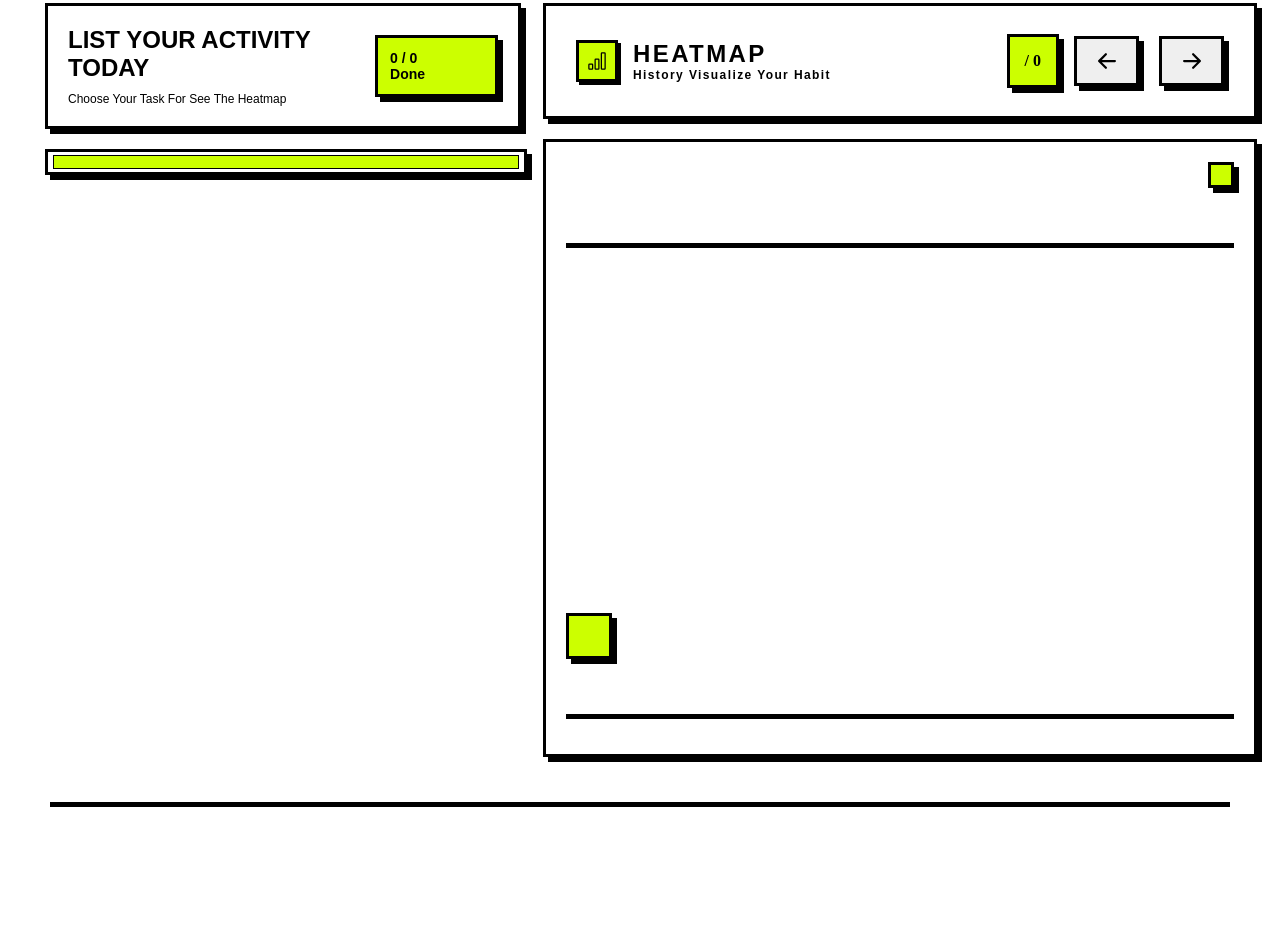
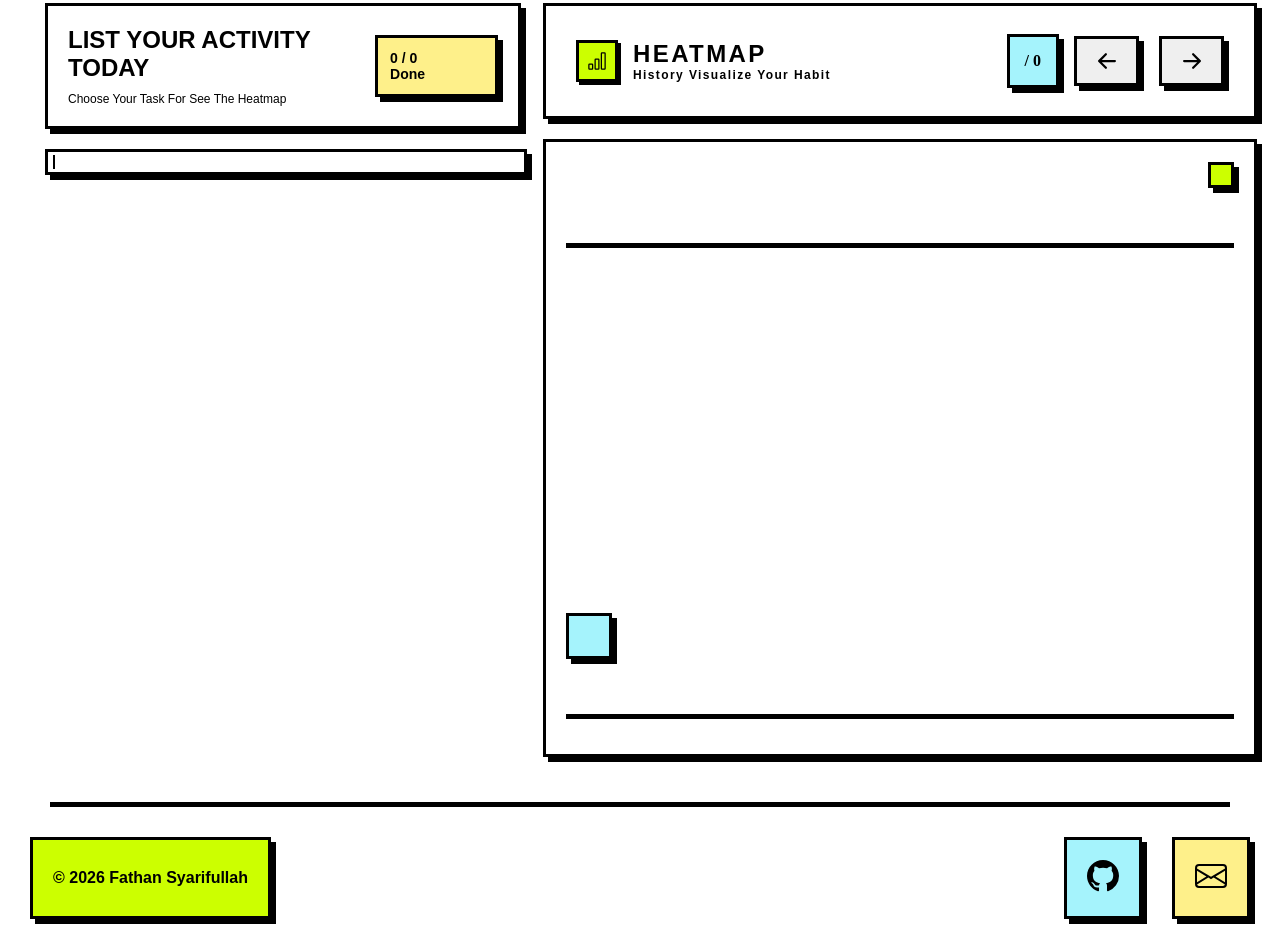
Before and after one commit to fattsyarifullah-hub/Habit-Tracker, a plain HTML site: page index.html in a window 1280 px wide. Shown: the part 308-1257 px from the top of the page. Before the commit the page ends 1145 px from the top, so only its background shows below. Drawn offline with Linux system fonts and the light colour scheme.

Commit message:
detailing

```diff
--- a/footer.css
+++ b/footer.css
@@ -0,0 +1,57 @@
+footer {
+    margin-top: 30px;
+    display: flex;
+    flex-direction: row;
+    justify-content: space-between;
+}
+
+.copyright {
+    padding: 20px;
+    border: 3px solid black;
+    box-shadow: 5px 5px 0px black;
+    display: flex;
+    justify-content: center;
+    background-color: #CCFF00;
+    align-items: center;
+    font-size: 16px;
+    font-weight: 800;
+    font-family: "Montserrat", sans-serif;
+    transition: transform 0.3s ease, box-shadow 0.3s ease;
+}
+
+.copyright:hover {
+    transform: translateY(-5px);
+    box-shadow: 7px 7px 0px black;
+}
+
+.contact {
+    height: fit-content;
+    display: flex;
+    flex-direction: row;
+    gap: 30px;
+    align-items: center;
+}
+
+.github, .email {
+    padding: 20px;
+    border: 3px solid black;
+    box-shadow: 5px 5px 0px black;
+    transition: transform 0.3s ease, box-shadow 0.3s ease;
+}
+
+.github:hover, .email:hover {
+    transform: translateY(-5px);
+    box-shadow: 7px 7px 0px black;
+}
+
+.github > a, .email > a {
+    text-decoration: none;
+}
+
+.github {
+    background-color: #A5F3FC;
+}
+
+.email {
+    background-color: #FEF08A;
+}
--- a/header.css
+++ b/header.css
@@ -97,7 +97,7 @@ header {
     font-weight: 700;
     font-size: 12px;
     width: fit-content;
-    background-color: #CCFF00;
+    background-color: #FEF08A;
     border: 3px solid black;
     padding: 5px;
     transition: transform 0.3s ease, box-shadow 0.3s ease;
--- a/index.html
+++ b/index.html
@@ -29,7 +29,7 @@
         </div>
 
         <div class="text-title">
-          <h1>HABITRACKER</h1>
+          <h1>HABITOMIC</h1>
           <p>Consistency Is A Key For Build Your Future</p>
         </div>
       </div>
@@ -121,6 +121,7 @@
                   />
                 </svg>
               </button>
+
               <button class="button-right" onclick="nextTask()">
                 <svg
                   xmlns="http://www.w3.org/2000/svg"
@@ -171,6 +172,24 @@
 
     <!-- FOOTER -->
     <footer>
+      <div class="copyright">
+        <p>&copy; 2026 Fathan Syarifullah</p>
+      </div>
+
+      <div class="contact">
+
+        <div class="github">
+          <a href="https://github.com/fattsyarifullah-hub"><svg xmlns="http://www.w3.org/2000/svg" width="32" height="32" fill="black" class="bi bi-github" viewBox="0 0 16 16">
+  <path d="M8 0C3.58 0 0 3.58 0 8c0 3.54 2.29 6.53 5.47 7.59.4.07.55-.17.55-.38 0-.19-.01-.82-.01-1.49-2.01.37-2.53-.49-2.69-.94-.09-.23-.48-.94-.82-1.13-.28-.15-.68-.52-.01-.53.63-.01 1.08.58 1.23.82.72 1.21 1.87.87 2.33.66.07-.52.28-.87.51-1.07-1.78-.2-3.64-.89-3.64-3.95 0-.87.31-1.59.82-2.15-.08-.2-.36-1.02.08-2.12 0 0 .67-.21 2.2.82.64-.18 1.32-.27 2-.27s1.36.09 2 .27c1.53-1.04 2.2-.82 2.2-.82.44 1.1.16 1.92.08 2.12.51.56.82 1.27.82 2.15 0 3.07-1.87 3.75-3.65 3.95.29.25.54.73.54 1.48 0 1.07-.01 1.93-.01 2.2 0 .21.15.46.55.38A8.01 8.01 0 0 0 16 8c0-4.42-3.58-8-8-8"/>
+</svg></a>
+        </div>
+
+        <div class="email">
+          <a href="/mailto:syarifullahfathan@gmail.com"><svg xmlns="http://www.w3.org/2000/svg" width="32" height="32" fill="black" class="bi bi-envelope" viewBox="0 0 16 16">
+  <path d="M0 4a2 2 0 0 1 2-2h12a2 2 0 0 1 2 2v8a2 2 0 0 1-2 2H2a2 2 0 0 1-2-2zm2-1a1 1 0 0 0-1 1v.217l7 4.2 7-4.2V4a1 1 0 0 0-1-1zm13 2.383-4.708 2.825L15 11.105zm-.034 6.876-5.64-3.471L8 9.583l-1.326-.795-5.64 3.47A1 1 0 0 0 2 13h12a1 1 0 0 0 .966-.741M1 11.105l4.708-2.897L1 5.383z"/>
+</svg></a>
+        </div>
+      </div>
 
     </footer>
   </body>
--- a/main.css
+++ b/main.css
@@ -119,7 +119,7 @@ main {
 .done-list {
     width: 100px;
     border: 3px solid black;
-    background-color: #CCFF00;
+    background-color: #FEF08A;
     padding: 12px;
     box-shadow: 5px 5px 0px black ;
     font-family: "Montserrat", sans-serif;
@@ -141,16 +141,16 @@ main {
     box-shadow: 5px 5px 0px black;
 }
 
-.progress-bar > span {
+.progress-fill {
     margin: 5px;
-    width: 100%;
+    width: 0%;
     height: 60%;
     border: 1px solid black;
     background-color: #CCFF00;
-    transition: transform 0.3s ease, box-shadow 0.3s ease;
+    transition: transform 0.3s ease, box-shadow 0.3s ease, width 0.3s ease-in-out;
 }
 
-.progress-bar > span:hover {
+.progress-fill:hover {
     transform: translateY(-3px);
     box-shadow: 3px 3px 0px black;
 }
@@ -299,9 +299,15 @@ main {
     justify-content: center;
     width: fit-content;
     height: fit-content;
-    background-color: #CCFF00;
+    background-color: #A5F3FC;
     border: 3px solid black;
     box-shadow: 5px 5px 0px black;
+    transition: transform 0.3s ease, box-shadow 0.3s ease;
+}
+
+.done-track:hover {
+    transform: translateY(-5px);
+    box-shadow: 7px 7px 0px black;
 }
 
 .button-track {
@@ -400,7 +406,7 @@ main {
 .heatmap-streak {
     margin: 20px;
     padding: 20px;
-    background-color: #CCFF00;
+    background-color: #A5F3FC;
     width: fit-content;
     height: fit-content;
     display: flex;
@@ -412,6 +418,12 @@ main {
     letter-spacing: 1.6px;
     border: 3px solid black;
     box-shadow: 5px 5px 0px black;
+    transition: transform 0.3s ease, box-shadow 0.3s ease;
+}
+
+.heatmap-streak:hover {
+    transform: translateY(-5px);
+    box-shadow: 7px 7px 0px black;
 }
 
 .container-day {
--- a/main.js
+++ b/main.js
@@ -122,7 +122,7 @@ function readAllTask() {
               </div>
 
           <div class="progress-bar">
-            <span></span>
+            <div class="progress-fill" id="progressFill"></div>
           </div>
     `
 
@@ -153,6 +153,7 @@ function readAllTask() {
             });
 
             countAllTask()
+            progressBar()
             renderCurrentHeatmapTask()
 
 }
@@ -287,4 +288,21 @@ function checkStreak(task) {
 
 }
 
+
+function progressBar() {
+    const tasks = getTask()
+    const totalTasks = tasks.length
+
+    const completedTasks = tasks.filter(task => task.completedToday).length
+
+    const percentage = totalTasks > 0 ? Math.round((completedTasks / totalTasks) * 100) : 0
+
+    const fillColor = document.getElementById('progressFill')
+
+    if (fillColor) {
+        fillColor.style.width = `${percentage}%`
+
+    }
+}
+
 readAllTask()
```
